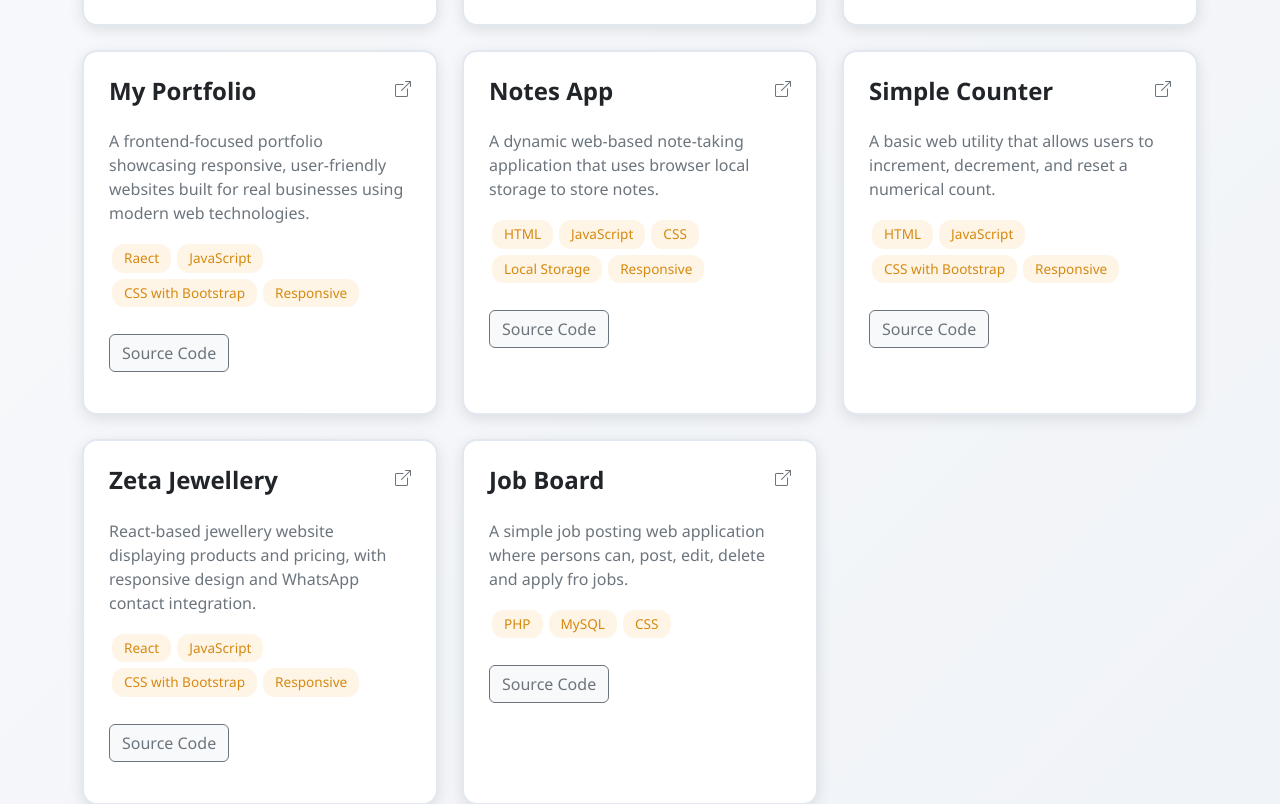
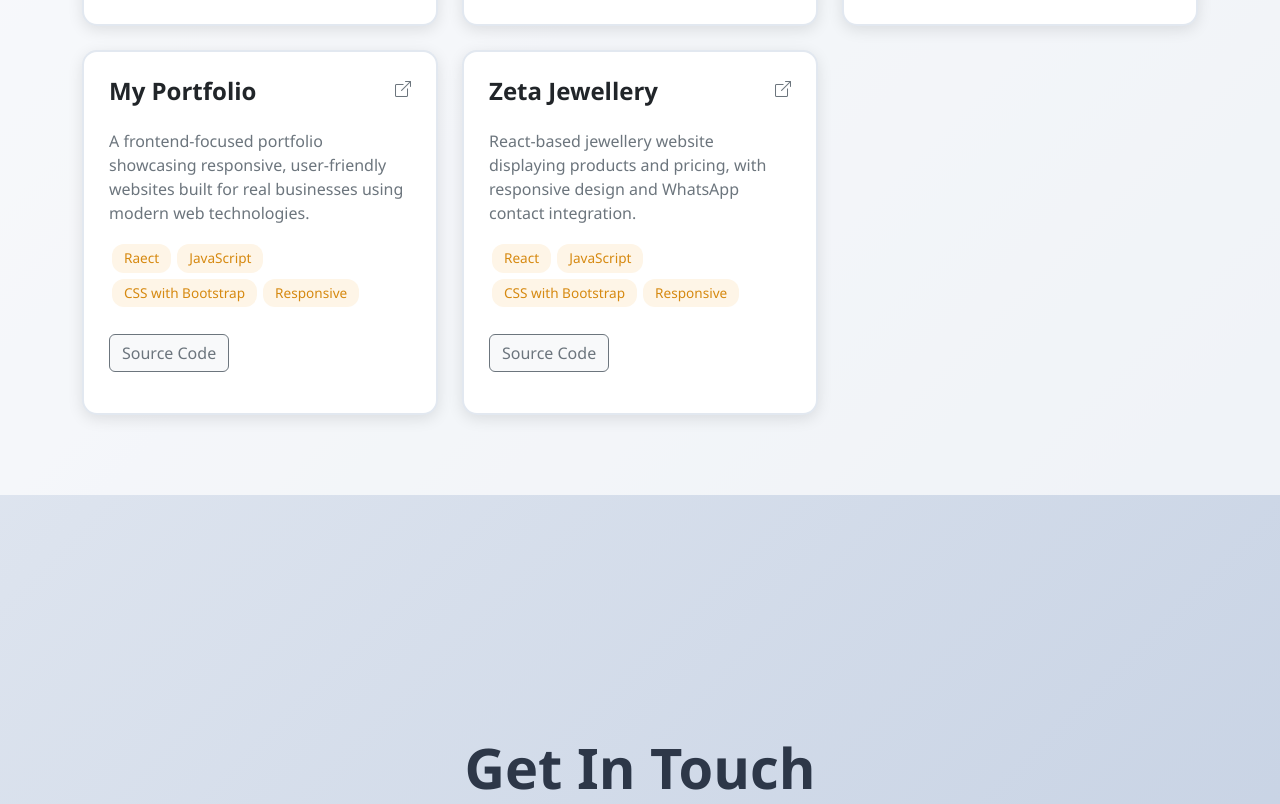
Before and after one commit to JodonyD/my-portfolio, a React (Create React App) app: page / in a window 1280 px wide. Shown: the part 1360-2164 px from the top of the page. Built offline with nearby package versions, Linux system fonts and the light colour scheme.

Commit message:
Update Portfolio.jsx

```diff
--- a/src/Portfolio.jsx
+++ b/src/Portfolio.jsx
@@ -56,7 +56,7 @@ function Portfolio() {
                 <span className="skill-badge">React</span>
                 <span className="skill-badge">JavaScript</span>
                 <span className="skill-badge">Node.js/Next.js</span>
-                <span className="skill-badge">CSS/BootStrap</span>
+                <span className="skill-badge">CSS/BootStrap/Tailwind</span>
                 <span className="skill-badge">HTML/PHP</span>
                 <span className="skill-badge">MySQL</span>
               </div>
@@ -82,7 +82,7 @@ function Portfolio() {
             {/* Project 1 - Blaze Beauty School */}
             <div className="col-md-6 col-lg-4">
               <a
-                href="https://blazebeauty.byethost13.com/index.php?i=1"
+                href="https://blazebeautyschool.netlify.app/"
                 target="_blank"
                 rel="noopener noreferrer"
                 className="text-decoration-none"
@@ -114,7 +114,7 @@ function Portfolio() {
             {/* Project 2 - JRD WebCreations */}
             <div className="col-md-6 col-lg-4">
               <a
-                href="https://jrdwebcreation.netlify.app/"
+                href="https://jrdwebcreations.netlify.app//"
                 target="_blank"
                 rel="noopener noreferrer"
                 className="text-decoration-none"
@@ -148,7 +148,7 @@ function Portfolio() {
             {/* Project 3 - Oomas */}
             <div className="col-md-6 col-lg-4">
               <a
-                href="https://jodonyd.github.io/oomas/"
+                href="https://oomasjamaicangoodies.netlify.app/"
                 target="_blank"
                 rel="noopener noreferrer"
                 className="text-decoration-none"
@@ -209,68 +209,6 @@ function Portfolio() {
               </a>
             </div>
 
-
-            {/* Project 5 - Notes App */}
-            <div className="col-md-6 col-lg-4">
-              <a
-                href="https://jodonyd.github.io/notesApp/"
-                target="_blank"
-                rel="noopener noreferrer"
-                className="text-decoration-none"
-              >
-                <div className="project-card">
-                  <div className="d-flex justify-content-between align-items-start mb-3">
-                    <h4 className="fw-bold text-dark">Notes App</h4>
-                    <i className="bi bi-box-arrow-up-right text-secondary"></i>
-                  </div>
-                  <p className="text-secondary"> {/* Notes App description */}
-                    A dynamic web-based note-taking application that uses browser local storage to store notes.
-                  </p>
-                  <div className="mt-3">
-                    <span className="project-tech">HTML</span>
-                    <span className="project-tech">JavaScript</span>
-                    <span className="project-tech">CSS</span>
-                    <span className="project-tech">Local Storage</span>
-                    <span className="project-tech">Responsive</span>
-                  </div>
-                  <br></br>
-                  <a href="https://github.com/JodonyD/notesApp"
-                  target='_blank'
-                  rel="noopener noreferrer"
-                  className="text-decoration-none">
-                  <p className='btn btn-light btn-outline-secondary btn-small'>Source Code</p>
-                  </a>
-                </div>
-              </a>
-            </div>
-
-            {/* Project 6 - Simple Counter */}
-            <div className="col-md-6 col-lg-4">
-
-                <div className="project-card">
-                  <div className="d-flex justify-content-between align-items-start mb-3">
-                    <h4 className="fw-bold text-dark">Simple Counter</h4>
-                    <i className="bi bi-box-arrow-up-right text-secondary"></i>
-                  </div>
-                  <p className="text-secondary"> {/* counter App description */}
-                    A basic web utility that allows users to increment, decrement, and reset a numerical count.
-                  </p>
-                  <div className="mt-3">
-                    <span className="project-tech">HTML</span>
-                    <span className="project-tech">JavaScript</span>
-                    <span className="project-tech">CSS with Bootstrap </span>
-                    <span className="project-tech">Responsive</span>
-                  </div>
-                  <br></br>
-                  <a href="https://github.com/JodonyD/counterapp"
-                  target='_blank'
-                  rel="noopener noreferrer"
-                  className="text-decoration-none">
-                  <p className='btn btn-light btn-outline-secondary btn-small'>Source Code</p>
-                  </a>
-                </div>
-            </div>
-
              {/* Project 7 - Zeta Jewellery */}
             <div className="col-md-6 col-lg-4">
 
@@ -297,34 +235,6 @@ function Portfolio() {
                   </a>
                 </div>
             </div>
-
-             {/* Project 7 - PHP Job Board  */}
-            <div className="col-md-6 col-lg-4">
-
-                <div className="project-card">
-                  <div className="d-flex justify-content-between align-items-start mb-3">
-                    <h4 className="fw-bold text-dark">Job Board</h4>
-                    <i className="bi bi-box-arrow-up-right text-secondary"></i>
-                  </div>
-                  <p className="text-secondary"> {/* zeta App description */}
-                    A simple job posting web application where persons can, post, edit, delete and apply fro jobs.
-                  </p>
-                  <div className="mt-3">
-                    <span className="project-tech">PHP</span>
-                    <span className="project-tech">MySQL</span>
-                    <span className="project-tech">CSS</span>
-                  </div>
-                  <br></br>
-                  <a href="https://github.com/JodonyD/php-job-board"
-                  target='_blank'
-                  rel="noopener noreferrer"
-                  className="text-decoration-none">
-                  <p className='btn btn-light btn-outline-secondary btn-small'>Source Code</p>
-                  </a>
-                </div>
-            </div>
-
-
           </div>
         </div>
       </section> {/* close project section */}
```
